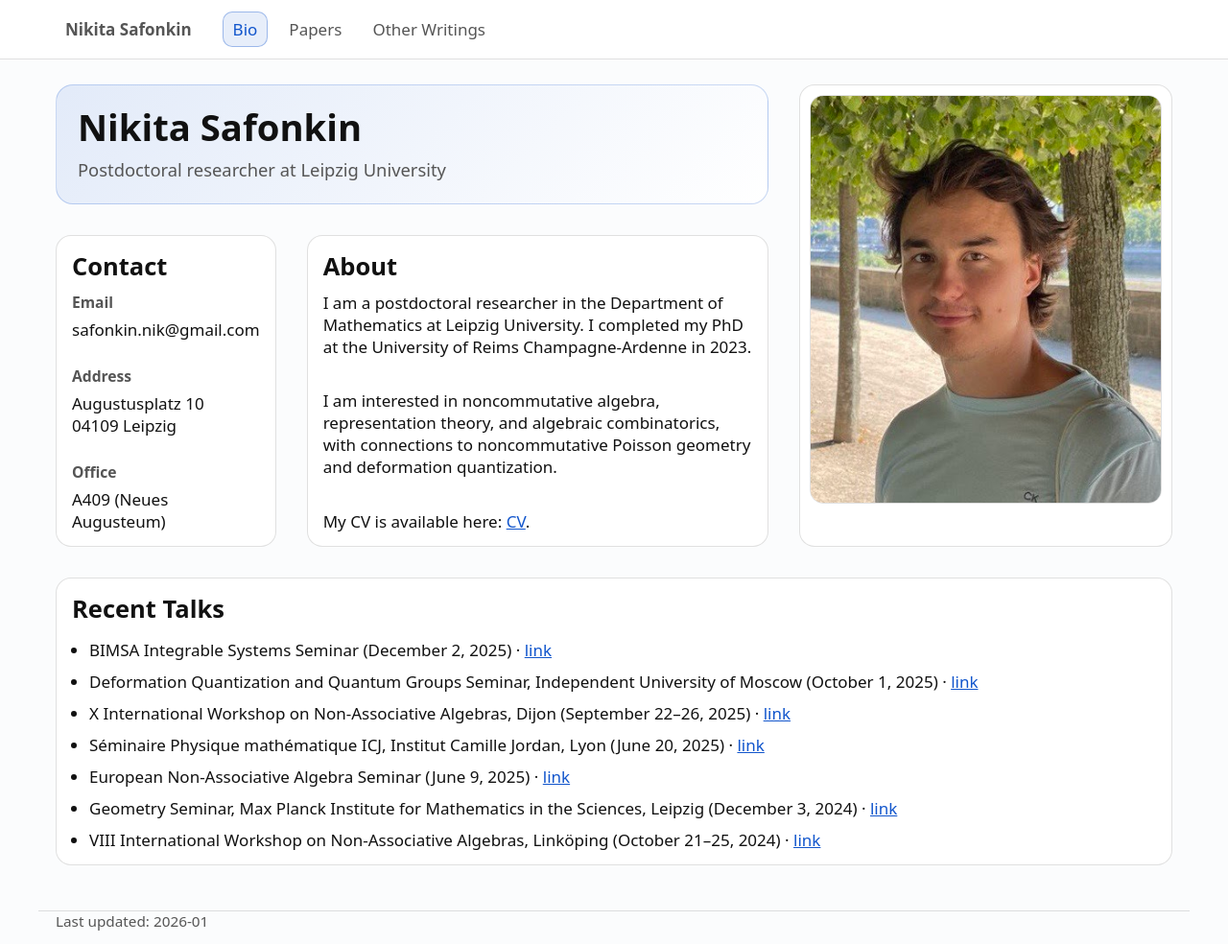
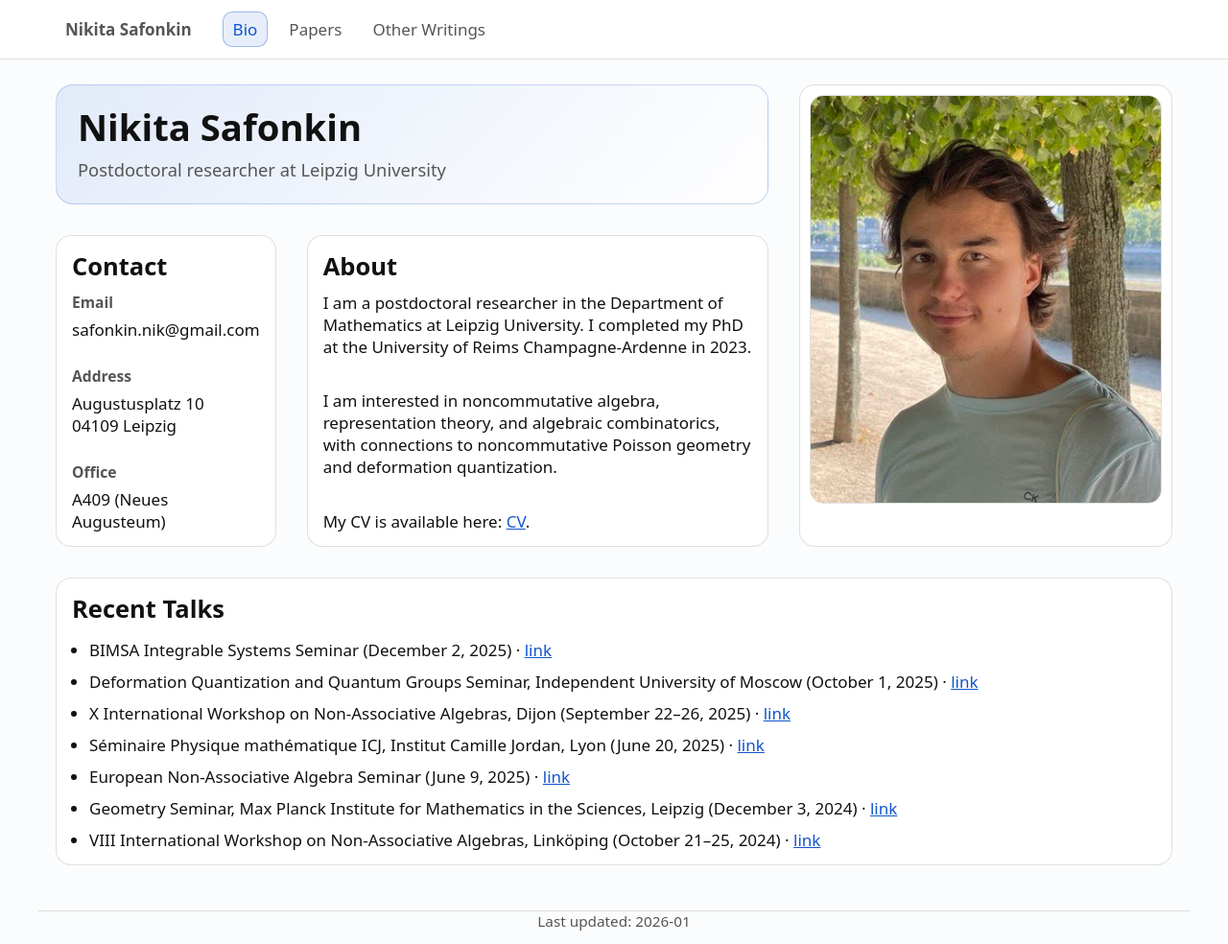
Before and after one commit to n-safonkin/n-safonkin.github.io, a Jekyll site: the page built from index.html, in a window 1280 px wide and 984 px high. Shown: the whole window at 96% size. Built offline with Jekyll 4.4.1, drawn with Linux system fonts in a browser that asks for light colours.

Commit message:
Update spacing.css

```diff
--- a/assets/spacing.css
+++ b/assets/spacing.css
@@ -49,8 +49,8 @@ ol.papers{
   gap: 28px !important;
 }
 
-/* --- 3) BIO ONLY: keep "Last updated" at the bottom of the visible page
-          WITHOUT increasing page height (so Bio doesn’t become scrollable) --- */
+/* --- 3) BIO ONLY: keep "Last updated" at bottom of visible page
+          WITHOUT increasing page height, AND CENTER IT --- */
 body:has(.home-layout) footer,
 body:has(.home-layout) .site-footer,
 body:has(.home-layout) .footer{
@@ -58,13 +58,10 @@ body:has(.home-layout) .footer{
   left: 50% !important;
   transform: translateX(-50%) !important;
   bottom: 14px !important;
+
   width: min(var(--container), calc(100% - (2 * var(--wrap-pad-x)))) !important;
   z-index: 50 !important;
+
+  text-align: center !important; /* CENTER */
+  padding: 0 !important;         /* no side padding needed for centered text */
 }
-
-/* Optional: keep the footer text aligned like the rest of the content */
-body:has(.home-layout) footer,
-body:has(.home-layout) .site-footer,
-body:has(.home-layout) .footer{
-  padding: 0 var(--wrap-pad-x) !important;
-}
```
